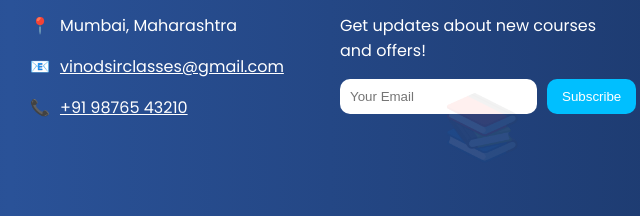
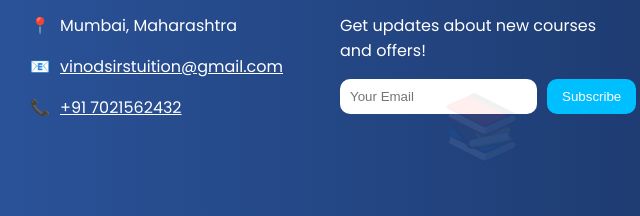
Before and after one commit to tanishka019/vinodsirstuition, a plain HTML site: page class-9-sci.html in a window 1280 px wide. Shown: the part 1056-1272 px from the top of the page, 630-1270 px from the left. Drawn offline with Linux system fonts and the light colour scheme.

Commit message:
Update contact information in footer

```diff
--- a/class-9-sci.html
+++ b/class-9-sci.html
@@ -87,11 +87,11 @@
     </div>
 
     <!-- Contact Info -->
-    <div class="footer-contact">
+   <div class="footer-contact">
       <h3>Contact</h3>
       <p><span class="icon">📍</span> Mumbai, Maharashtra</p>
-      <p><span class="icon">📧</span> <a href="mailto:vinodsirclasses@gmail.com">vinodsirclasses@gmail.com</a></p>
-      <p><span class="icon">📞</span> <a href="tel:+919876543210">+91 98765 43210</a></p>
+      <p><span class="icon">📧</span> <a href="mailto:vinodsirclasses@gmail.com">vinodsirstuition@gmail.com</a></p>
+      <p><span class="icon">📞</span> <a href="tel:+919876543210">+91 7021562432</a></p>
     </div>
 
     <!-- Newsletter -->
```
